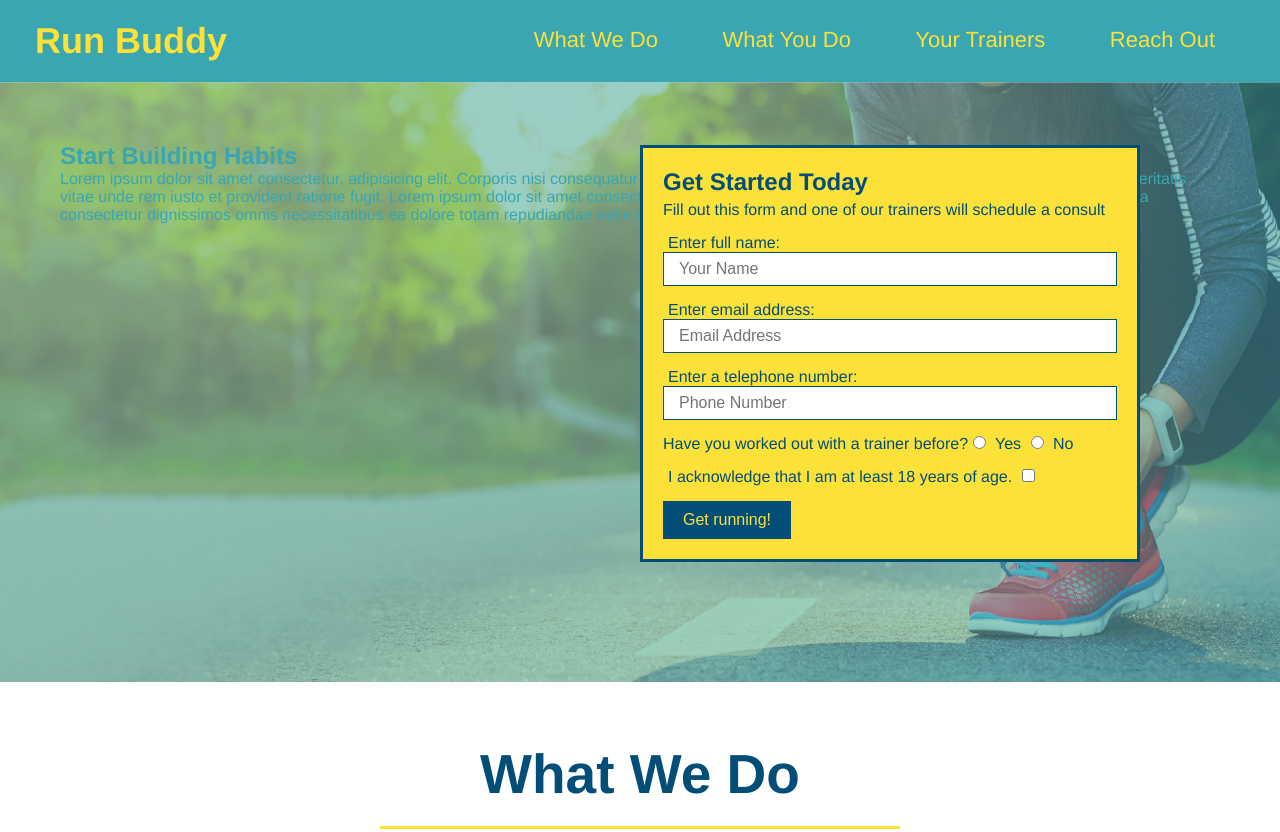
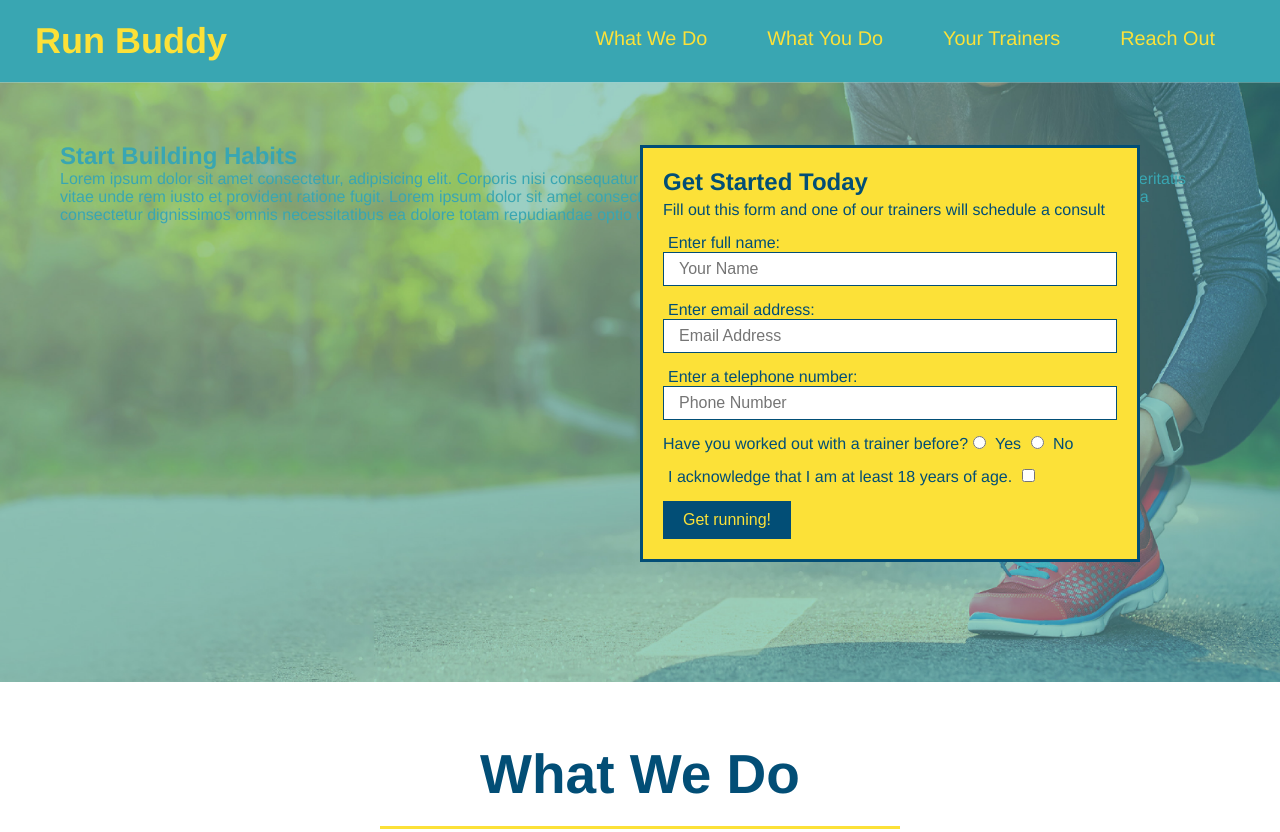
Before and after one commit to adairconlin/run-buddy, a plain HTML site: page index.html in a window 1280 px wide. Shown: the top 832 px of the page. Drawn offline with Linux system fonts and the light colour scheme.

Commit message:
add flexbox to header

```diff
--- a/assets/css/style.css
+++ b/assets/css/style.css
@@ -33,14 +33,22 @@ header nav {
     margin: 7px 0;
 }
 
-header nav ul li {
+/*header nav ul li {
     display: inline;
+}*/
+
+header nav ul {
+    display: flex;
+    flex-wrap: wrap;
+    justify-content: space-between;
+    align-items: center;
+    list-style: none;
 }
 
 header nav ul li a {
     margin: 0 30px;
     font-weight: lighter;
-    font-size: 22px;
+    font-size: 1.55vw;
 }
 
 footer {
```
